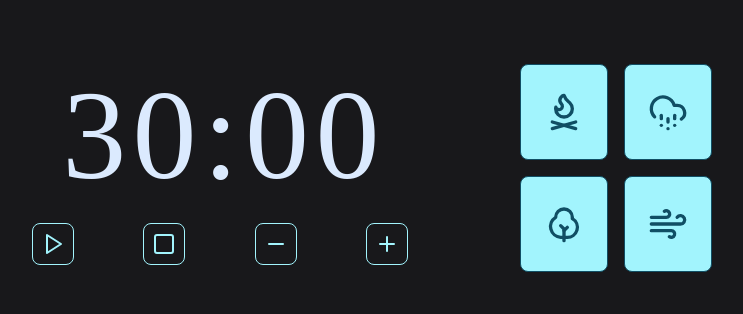
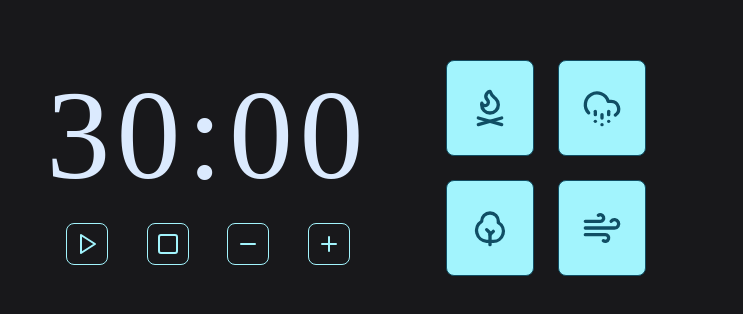
Before and after one commit to kiqprado/Focus, a React (Vite) app: page / in a window 1280 px wide. Shown: the part 232-546 px from the top of the page, without its empty margins (288-1031 px from the left). Built offline with nearby package versions, Linux system fonts and the light colour scheme; a web font is replaced by a local one.

Commit message:
feat: add new media range on app to improve some issues on UI

```diff
--- a/src/elements/button-theme.tsx
+++ b/src/elements/button-theme.tsx
@@ -1,4 +1,6 @@
-import { ComponentProps, ReactNode } from "react";
+import { ComponentProps, ReactNode } from 'react'
+
+import { useMediaRange } from '../utils/breakpoint-hook'
 
 interface ButtonThemeProps extends ComponentProps<"button"> {
   icon: ReactNode;
@@ -12,10 +14,22 @@ export function ButtonTheme({
   ...props
 } : ButtonThemeProps) {
 
+  //Query's Media Range
+  const isMobileSM = useMediaRange('mobileSM')
+  const isMobileMD = useMediaRange('mobileMD')
+  const isMobileLG = useMediaRange('mobileLG')
+  const isTabletMD = useMediaRange('tabletMD')
+  const isTabletLG = useMediaRange('tabletLG')
+
+  const mobileRangeFull = isMobileSM || isMobileMD || isMobileLG
+  const tabletRangeFull = isTabletMD || isTabletLG
+
   return (
     <button
       {...props}
-      className={`h-24 w-22 flex items-center justify-center border rounded-lg ${songOnPlay ? 'bg-cyan-600' : ' bg-cyan-200' } hover:bg-cyan-300 text-cyan-900`}
+      className={`${mobileRangeFull || tabletRangeFull ? 'w-36 h-16' : 'h-24 w-22'}
+        flex items-center justify-center border rounded-lg
+        ${songOnPlay ? 'bg-cyan-600' : ' bg-cyan-200' } hover:bg-cyan-300 text-cyan-900`}
     >
       {icon}
     </button>
--- a/src/elements/button-timer.tsx
+++ b/src/elements/button-timer.tsx
@@ -1,14 +1,28 @@
-import type { ReactNode, ComponentProps } from "react"
+import type { ReactNode, ComponentProps } from 'react'
+
+import { useMediaRange } from '../utils/breakpoint-hook'
 
 interface ButtonTimerProps extends ComponentProps<'button'> {
   children: ReactNode
 }
 
 export function ButtonTimer({ children, ...props }: ButtonTimerProps ) {
+  //Query's Media Range
+  const isMobileSM = useMediaRange('mobileSM')
+  const isMobileMD = useMediaRange('mobileMD')
+  const isMobileLG = useMediaRange('mobileLG')
+  const isTabletMD = useMediaRange('tabletMD')
+  const isTabletLG = useMediaRange('tabletLG')
+
+  const mobileRangeFull = isMobileSM || isMobileMD || isMobileLG
+  const tabletRangeFull = isTabletMD || isTabletLG
+
   return (
     <button
       {...props}
-      className='flex items-center justify-center p-2 text-cyan-200 hover:text-cyan-300 border rounded-lg'
+      className={`flex items-center justify-center
+        ${mobileRangeFull || tabletRangeFull ? 'px-4 py-2' : 'p-2'}
+      text-cyan-200 hover:text-cyan-300 border rounded-lg`}
     >
       {children}
     </button>
--- a/src/home/index.tsx
+++ b/src/home/index.tsx
@@ -1,11 +1,14 @@
 import { useState, useEffect, useRef } from 'react'
 
-import { Play, Pause, Square, Plus, Minus } from 'lucide-react'
+import { DisplayTimer } from "../timer/display"
 
-import { DisplayTimer } from "../timer/display"
 import { ButtonTimer } from "../elements/button-timer"
 import { themes } from '../elements/themes'
 import { ButtonTheme } from '../elements/button-theme'
+
+import { useMediaRange } from '../utils/breakpoint-hook'
+
+import { Play, Pause, Square, Plus, Minus } from 'lucide-react'
 
 export function App() {
   const [ onPlay, setOnPlay ] = useState(false)
@@ -15,6 +18,17 @@ export function App() {
 
   const [ activeSongPlaying, setActiveSongPlaying ] = useState<number | null>(null)
   const [ audioTheme, setAudioTheme ] = useState<HTMLAudioElement | null>(null)
+
+  //Query's Media Range
+  const isMobileSM = useMediaRange('mobileSM')
+  const isMobileMD = useMediaRange('mobileMD')
+  const isMobileLG = useMediaRange('mobileLG')
+  const isTabletMD = useMediaRange('tabletMD')
+  const isTabletLG = useMediaRange('tabletLG')
+
+  const mobileRangeFull = isMobileSM || isMobileMD || isMobileLG
+  const tabletRangeFull = isTabletMD || isTabletLG
+  // const desktopRange = !mobileRangeFull && !tabletRangeFull
 
   function HandlePlayerTimer() {
     setOnPlay((prev) => !prev)
@@ -68,14 +82,18 @@ export function App() {
   },[onPlay])
 
   return (
-    <div>
-      <div className='h-screen flex items-center justify-center gap-16'>
-        <div className='flex flex-col items-center gap-6 px-4'>
+    <div className='h-svh flex'>
+      <div
+        className={`flex w-full ${mobileRangeFull || tabletRangeFull ? 'flex-col' : 'flex-row'}
+          gap-16 items-center justify-center relative`}
+      >
+        <div
+          className={`flex flex-col items-center gap-6`}
+        >
           <DisplayTimer
             timeToSpend={timeToSpend}
           />
-
-          <div className='w-full flex justify-between pl-6 pr-8'>
+          <div className={`w-full flex justify-around`}>
             <ButtonTimer
               onClick={HandlePlayerTimer}
             >
@@ -102,7 +120,12 @@ export function App() {
           </div>
         </div>
 
-        <div className="max-w-48 flex gap-4 flex-wrap">
+        <div
+          className={`flex gap-6
+            ${mobileRangeFull || tabletRangeFull ? 'flex-wrap' : 'flex-wrap max-w-56'}
+            ${mobileRangeFull || tabletRangeFull ? 'absolute bottom-12' : ''}
+            items-center justify-center`}
+        >
           {themes.map((theme, index) => (
             <ButtonTheme
               key={index}
@@ -110,7 +133,7 @@ export function App() {
               music={theme.music}
               songOnPlay={activeSongPlaying === index}
               onClick={() => HandleSongPlaying(index)}
-          />
+            />
           ))}
         </div>
       </div>
--- a/src/main.tsx
+++ b/src/main.tsx
@@ -1,6 +1,6 @@
 import { StrictMode } from 'react'
 import { createRoot } from 'react-dom/client'
-import './index.css'
+import './styles/index.css'
 import { App } from './home'
 
 createRoot(document.getElementById('root')!).render(
--- /dev/null
+++ b/src/styles/breakpoints.tsx
@@ -0,0 +1,19 @@
+export const breakpoints = {
+  mobileSM: 1,
+  mobileMD: 375,
+  mobileLG: 575,
+  tabletMD: 767,
+  tabletLG: 985,
+  desktop: 1024
+} as const
+
+export type Breakpoint = keyof typeof breakpoints
+
+export const breakpointRanges: Record<Breakpoint, { min?: number; max?: number}> = {
+  mobileSM: { max: breakpoints.mobileMD - 1 },
+  mobileMD: { min: breakpoints.mobileMD, max: breakpoints.mobileLG - 1 },
+  mobileLG: { min: breakpoints.mobileLG, max: breakpoints.tabletMD - 1 },
+  tabletMD: { min: breakpoints.tabletMD, max: breakpoints.tabletLG - 1 },
+  tabletLG: { min: breakpoints.tabletLG, max: breakpoints.desktop - 1 },
+  desktop: { min: breakpoints.desktop }
+}
--- a/src/index.css
+++ b/src/styles/index.css
@@ -6,3 +6,8 @@
 
   font-family: "Tektur", serif;
 }
+
+html, body, #root {
+  height: 100%;
+  min-height: 100dvh;
+}
--- a/src/timer/display.tsx
+++ b/src/timer/display.tsx
@@ -1,4 +1,6 @@
 import { format } from 'date-fns'
+
+import { useMediaRange } from '../utils/breakpoint-hook'
 
 interface DisplayTimer {
   timeToSpend: number
@@ -10,8 +12,21 @@ export function DisplayTimer({ timeToSpend } : DisplayTimer) {
 
   const formattedTime = format(time, 'mm:ss')
 
+  //Query's Media Range
+  const isMobileSM = useMediaRange('mobileSM')
+  const isMobileMD = useMediaRange('mobileMD')
+  const isMobileLG = useMediaRange('mobileLG')
+  const isTabletMD = useMediaRange('tabletMD')
+  const isTabletLG = useMediaRange('tabletLG')
+
+  const mobileRangeFull = isMobileSM || isMobileMD || isMobileLG
+  const tabletRangeFull = isTabletMD || isTabletLG
+
   return (
-      <h1 className='min-w-108 text-9xl text-center text-blue-100 tracking-wider tabular-nums'>
+      <h1
+        className={`text-9xl ${mobileRangeFull || tabletRangeFull ? '' : 'tracking-wider'}
+          text-blue-100  tabular-nums`}
+      >
         {formattedTime}
       </h1>
   )
--- /dev/null
+++ b/src/utils/breakpoint-hook.tsx
@@ -0,0 +1,25 @@
+import { useState, useEffect} from 'react'
+
+import { breakpointRanges, Breakpoint} from '../styles/breakpoints'
+
+export function useMediaRange( breakpoint: Breakpoint) {
+  const [ matches, setMatches ] = useState(false)
+
+  useEffect(() => {
+    const range = breakpointRanges[breakpoint]
+    const queryParts = []
+
+    if(range.min !== undefined) queryParts.push(`(min-width: ${range.min}px)`)
+    if(range.max !== undefined) queryParts.push(`(max-width: ${range.max}px)`)
+
+    const media = window.matchMedia(queryParts.join(' and '))
+
+    const listener = () => setMatches(media.matches)
+    listener()
+
+    media.addEventListener('change', listener)
+    return() => media.removeEventListener('change', listener)
+  }, [breakpoint])
+
+  return matches
+}
```
